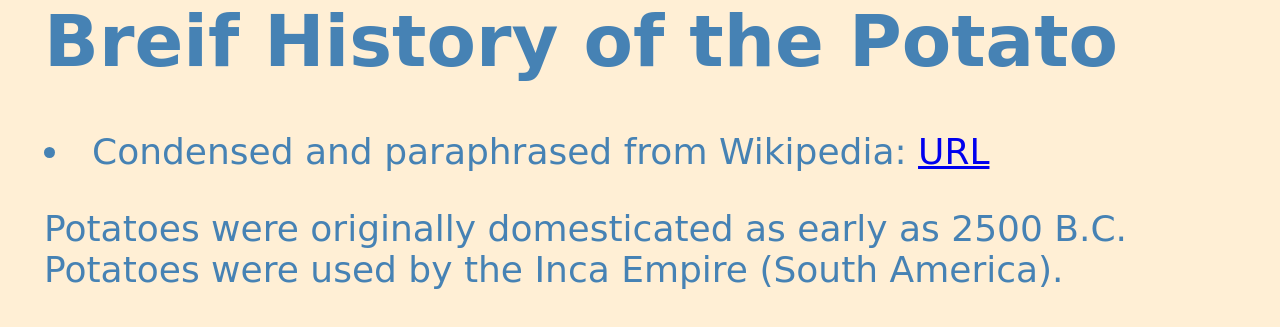
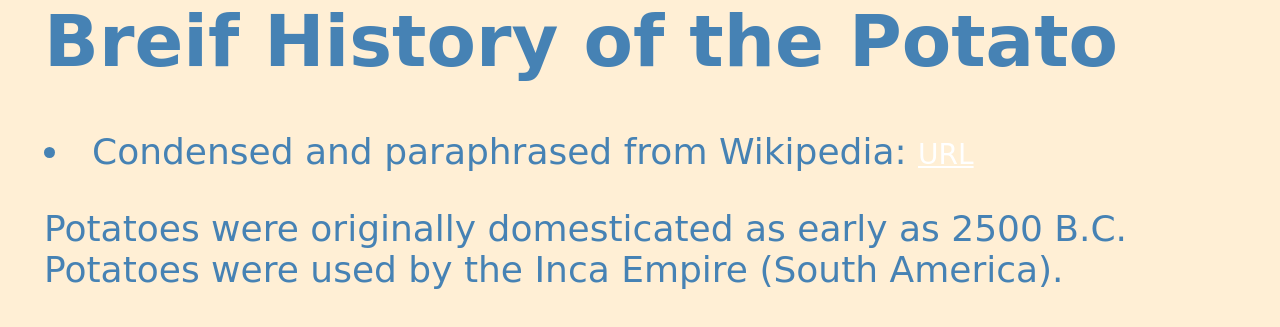
Before and after one commit to NJIT-CS490/hw7-005, a Flask app: page /history in a window 1280 px wide. Shown: the part 141-468 px from the top of the page. Run offline with Flask 2, Linux system fonts and the light colour scheme; some web fonts are replaced.

Commit message:
changed the menu tab color to white to make it visible

```diff
--- a/static/style.css
+++ b/static/style.css
@@ -78,3 +78,9 @@ ol {
     display: grid;
     grid-template-columns: repeat(5, 1fr);
 }
+
+a{
+
+    color:white;
+    font-size:28;
+}
```
